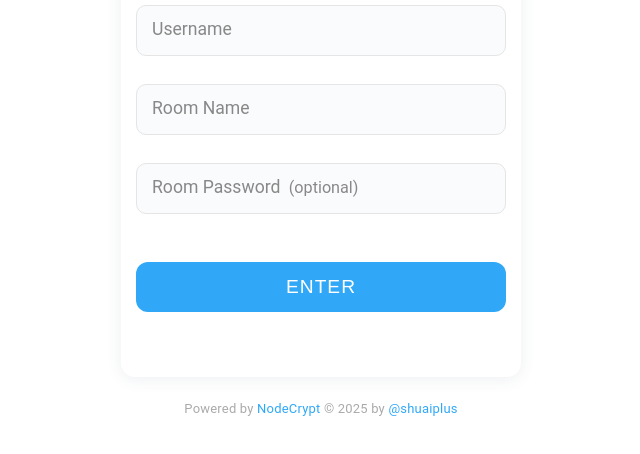
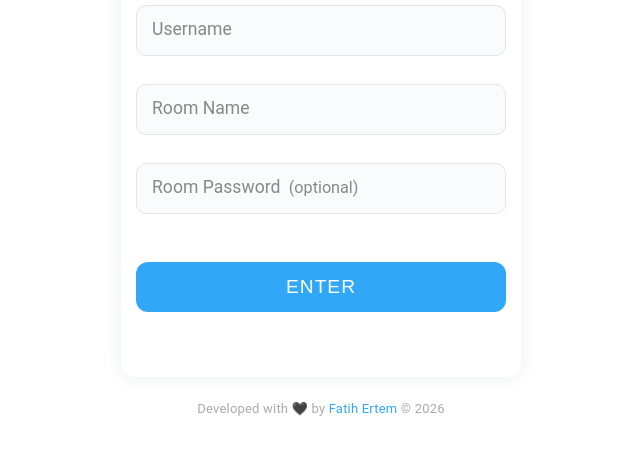
Before and after one commit to fthertm/chat, a website built with Vite: page client/index.html in a window 1280 px wide. Shown: the part 250-704 px from the top of the page, without its empty margins (319-959 px from the left). Built offline with nearby package versions, Linux system fonts and the light colour scheme.

Commit message:
Update index.html

```diff
--- a/client/index.html
+++ b/client/index.html
@@ -2,23 +2,18 @@
 <html lang="zh-CN">
 <head>	<meta charset="UTF-8">
 	<meta name="viewport" content="width=device-width, initial-scale=1.0">
-	<title>NodeCrypt</title>
+	<title>Chat</title>
 	<link rel="stylesheet" href="css/style.css">
 	<link rel="stylesheet" href="css/body.css">
 	<link rel="stylesheet" href="css/phone.css">
 	<link rel="stylesheet" href="css/form-animation.css">
-	<link rel="icon" type="image/svg+xml" href="assets/favicon.svg">	<meta name="description" content="NodeCrypt - True end-to-end encrypted chat system, no database, all messages encrypted locally, server only relays encrypted data, supports Cloudflare Workers, Docker, self-hosting and local development.">
-	<meta name="keywords" content="end-to-end encryption, security, chat, WebSocket, Cloudflare Workers, JavaScript, E2EE, anonymous communication, AES, ECDH, RSA, ChaCha20, security, open source, NodeCrypt, shuaiplus">
-	<meta name="author" content="shuaiplus">
-	<meta property="og:title" content="NodeCrypt - End-to-End Encrypted Chat System">
-	<meta property="og:description" content="NodeCrypt is a zero-knowledge, end-to-end encrypted open source chat system where all encryption and decryption is done locally on the client side, and servers cannot access plaintext. Supports multi-platform deployment, secure, anonymous, no message history.">
+	<link rel="icon" type="image/svg+xml" href="assets/favicon.svg">	<meta name="description" content="Chat - True end-to-end encrypted chat system, no database, all messages encrypted locally, server only relays encrypted data, supports Cloudflare Workers, Docker, self-hosting and local development.">
+	<meta name="keywords" content="end-to-end encryption, security, chat, WebSocket, Cloudflare Workers, JavaScript, E2EE, anonymous communication, AES, ECDH, RSA, ChaCha20, security, open source">
+	<meta name="author" content="fatih">
+	<meta property="og:title" content="Chat - End-to-End Encrypted Chat System">
+	<meta property="og:description" content="Chat is a zero-knowledge, end-to-end encrypted open source chat system where all encryption and decryption is done locally on the client side, and servers cannot access plaintext. Supports multi-platform deployment, secure, anonymous, no message history.">
 	<meta property="og:type" content="website">
-	<meta property="og:url" content="https://github.com/shuaiplus/NodeCrypt">
 	<meta property="og:image" content="https://crypt.works/client/assets/favicon.svg">
-	<meta name="twitter:card" content="summary_large_image">
-	<meta name="twitter:title" content="NodeCrypt - End-to-End Encrypted Chat System">
-	<meta name="twitter:description" content="NodeCrypt is a zero-knowledge, end-to-end encrypted open source chat system where all encryption and decryption is done locally on the client side, and servers cannot access plaintext.">
-	<meta name="twitter:image" content="https://crypt.works/client/assets/favicon.svg">
 	<meta name="google-site-verification" content="2KGYZcUDyYzGVeYAQ9mMRUGcTiMyZqFF6D7232SyGgw" />
 	<style>
 		/* 添加一个预加载样式，避免闪烁 */
@@ -125,8 +120,8 @@
 				</div>			</div>
 		</div>
 		<div class="powered-by">
-			Powered by <a href="https://github.com/shuaiplus/NodeCrypt" target="_blank" rel="noopener">NodeCrypt</a>
-			&copy; 2025 by <a href="https://github.com/shuaiplus" target="_blank" rel="noopener">@shuaiplus</a>
+			Developed with 🖤 by <a href="https://fatihertem.com" target="_blank" rel="noopener">Fatih Ertem</a>
+			&copy; 2026</a>
 		</div>
 	</div><div class="container" id="chat-container" style="display:none;">
 		<div class="mobile-sidebar-mask" id="mobile-sidebar-mask"></div>
```
